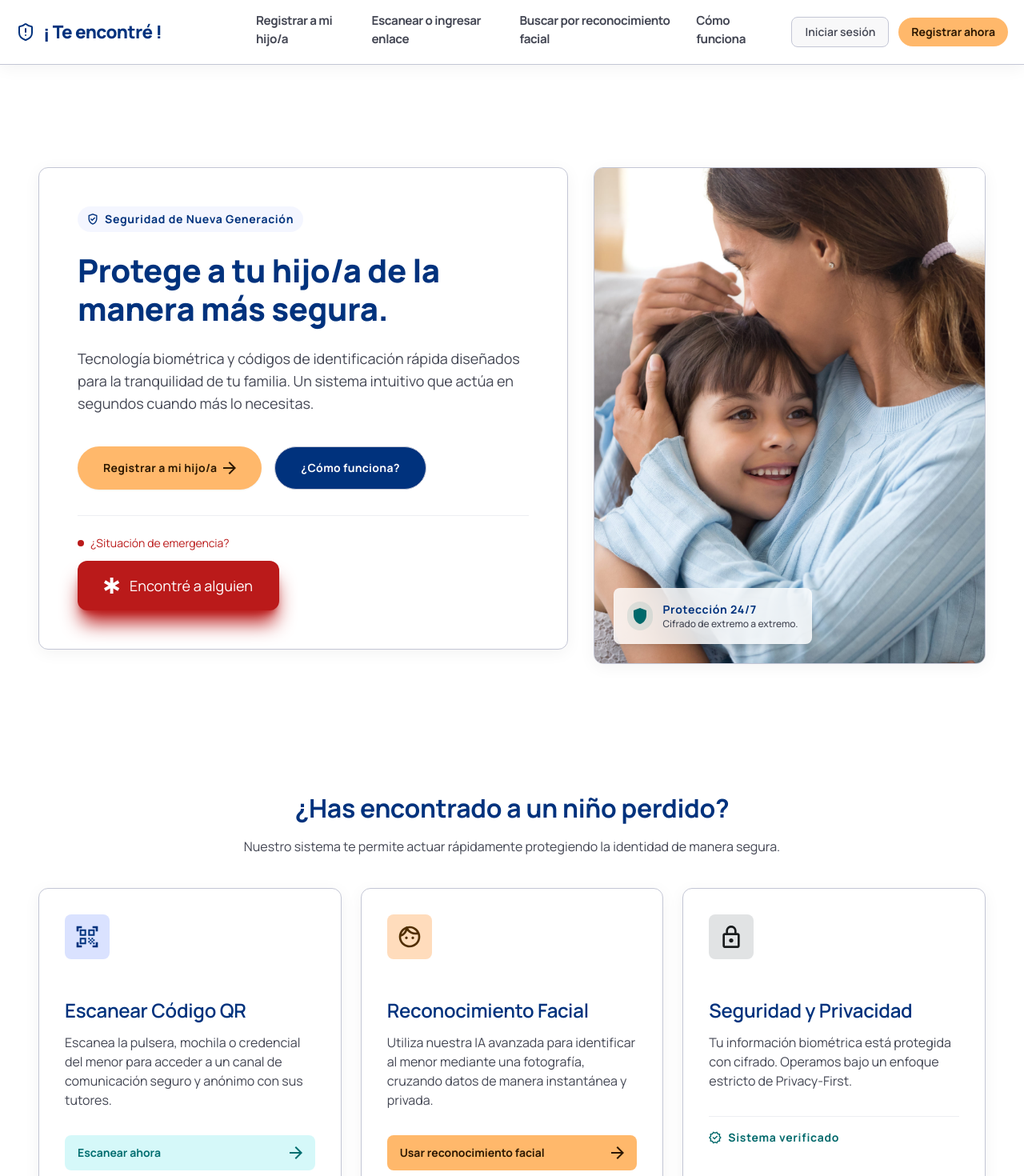
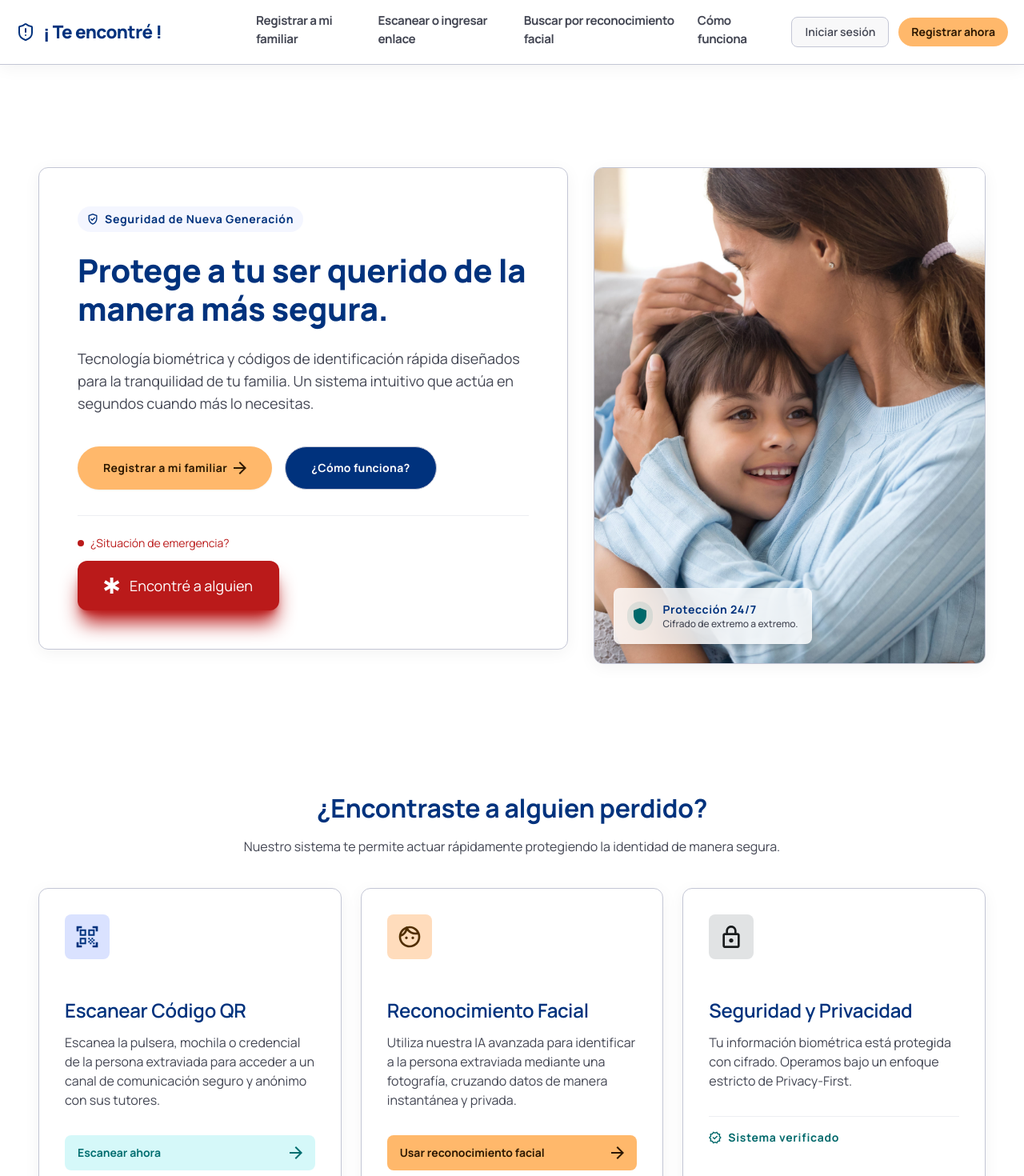
Before and after one commit to U23205221-S/Te-encontre, a React (Vite) app in the folder frontend-react/: page / in a window 1280 px wide. Shown: the top 1470 px of the page at 80% size. Built offline with nearby package versions, Linux system fonts and the light colour scheme.

Commit message:
Some words were changed

```diff
--- a/frontend-react/src/components/Header.jsx
+++ b/frontend-react/src/components/Header.jsx
@@ -5,7 +5,7 @@ import { Menu, ShieldAlert, X } from 'lucide-react';
 const navigationItems = [
   {
     to: '/?action=registro',
-    label: 'Registrar a mi hijo/a',
+    label: 'Registrar a mi familiar',
     isActive: (location) =>
       location.pathname === '/' && new URLSearchParams(location.search).get('action') === 'registro',
   },
--- a/frontend-react/src/pages/Home.jsx
+++ b/frontend-react/src/pages/Home.jsx
@@ -107,7 +107,7 @@ const openRegistro = () => setActionInUrl('registro');
                         </div>
 
                         <h1 className="mb-6 text-[34px] font-extrabold leading-[1.12] text-text-primary md:text-[40px] md:leading-[48px]">
-                            Protege a tu hijo/a de la manera más segura.
+                            Protege a tu ser querido de la manera más segura.
                         </h1>
 
                         <p className="mb-10 max-w-[576px] text-base leading-6 text-text-body md:text-[18px] md:leading-[28px]">
@@ -116,7 +116,7 @@ const openRegistro = () => setActionInUrl('registro');
 
                         <div className="mb-8 flex flex-wrap gap-4">
                             <button className="ui-btn-primary" onClick={openRegistro}>
-                                Registrar a mi hijo/a
+                                Registrar a mi familiar
                                 <img src={arrowRightIcon} alt="" className="ml-2 h-4 w-4" aria-hidden="true" />
                             </button>
                             <button className="ui-btn-secondary" onClick={scrollToComoFunciona}>
@@ -162,7 +162,7 @@ const openRegistro = () => setActionInUrl('registro');
             <section data-home-section className="ui-home-scroll-section bg-surface-base px-6 py-12 md:px-8 md:py-16 lg:px-10 xl:px-12">
                 <div className="mx-auto w-full max-w-[1376px]">
                     <div className="mx-auto mb-10 max-w-[672px] space-y-4 text-center">
-                        <h2 className="text-[32px] font-bold leading-10 text-text-primary">¿Has encontrado a un niño perdido?</h2>
+                        <h2 className="text-[32px] font-bold leading-10 text-text-primary">¿Encontraste a alguien perdido?</h2>
                         <p className="text-[16px] leading-6 text-text-body">
                             Nuestro sistema te permite actuar rápidamente protegiendo la identidad de manera segura.
                         </p>
@@ -173,7 +173,7 @@ const openRegistro = () => setActionInUrl('registro');
                             <img src={qrIcon} alt="Código QR" className="mb-6 h-20 w-14" />
                             <h3 className="mb-3 text-[24px] font-semibold leading-8 text-text-primary">Escanear Código QR</h3>
                             <p className="mb-8 text-[16px] leading-6 text-text-body">
-                                Escanea la pulsera, mochila o credencial del menor para acceder a un canal de comunicación seguro y anónimo con sus tutores.
+                                Escanea la pulsera, mochila o credencial de la persona extraviada para acceder a un canal de comunicación seguro y anónimo con sus tutores.
                             </p>
                             <button onClick={openScanner} className="ui-btn-teal w-full">
                                 Escanear ahora
@@ -185,7 +185,7 @@ const openRegistro = () => setActionInUrl('registro');
                             <img src={stepIcon} alt="Reconocimiento" className="mb-6 h-20 w-14" />
                             <h3 className="mb-3 text-[24px] font-semibold leading-8 text-text-primary">Reconocimiento Facial</h3>
                             <p className="mb-8 text-[16px] leading-6 text-text-body">
-                                Utiliza nuestra IA avanzada para identificar al menor mediante una fotografía, cruzando datos de manera instantánea y privada.
+                                Utiliza nuestra IA avanzada para identificar a la persona extraviada mediante una fotografía, cruzando datos de manera instantánea y privada.
                             </p>
                             <button onClick={openReconocimiento} className="inline-flex w-full items-center justify-between rounded-module bg-accent-500 px-4 py-3 text-sm font-bold text-accent-800 hover:bg-accent-600">
                                 Usar reconocimiento facial
@@ -220,7 +220,7 @@ const openRegistro = () => setActionInUrl('registro');
                         {[{
                             step: '1',
                             title: 'Registra el perfil',
-                            text: 'Crea una cuenta segura y añade los datos e imágenes de tu hijo/a.',
+                            text: 'Crea una cuenta segura y añade los datos e imágenes de tu hijo/a. o familiar mayor.',
                         }, {
                             step: '2',
                             title: 'Obtén tu identificador',
```
